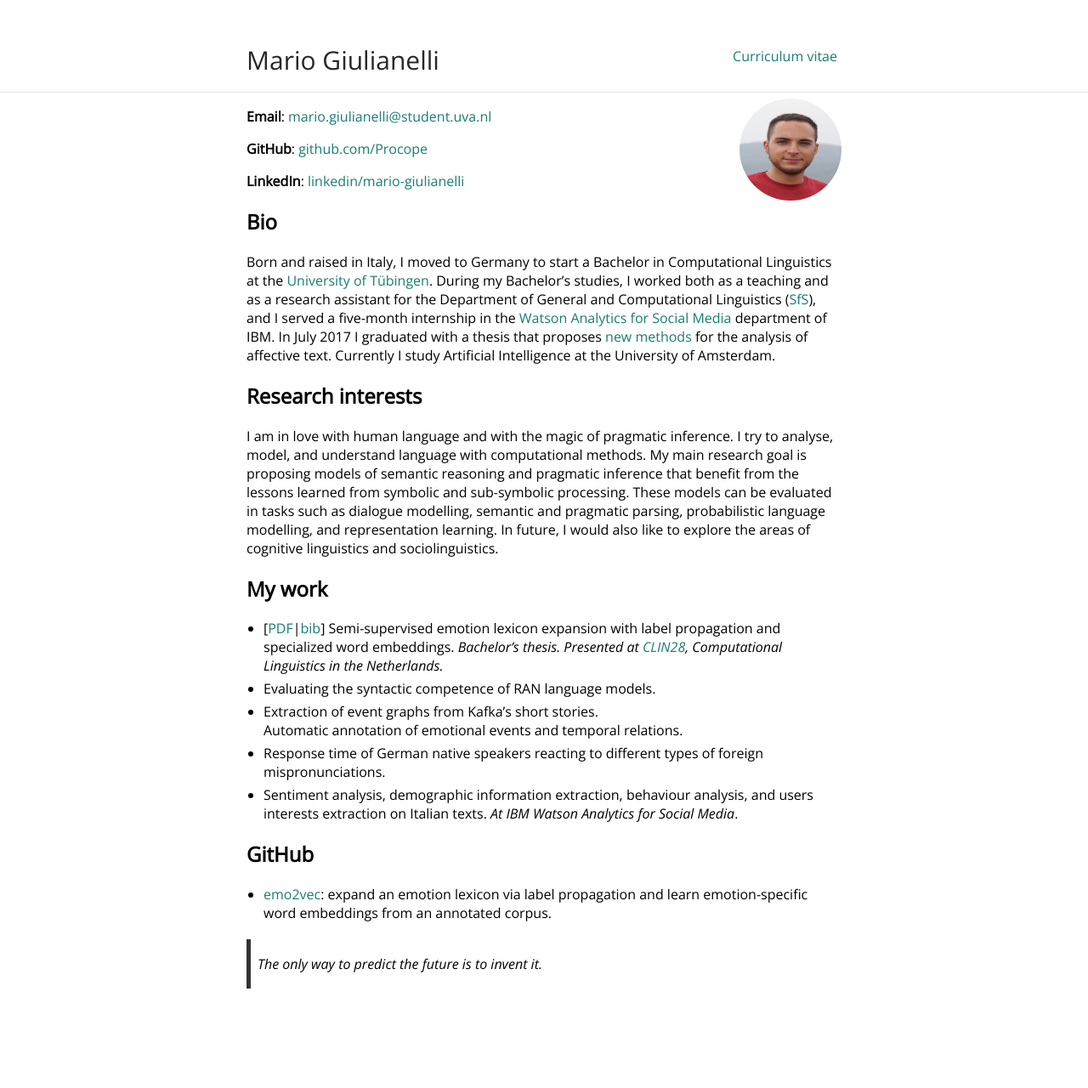
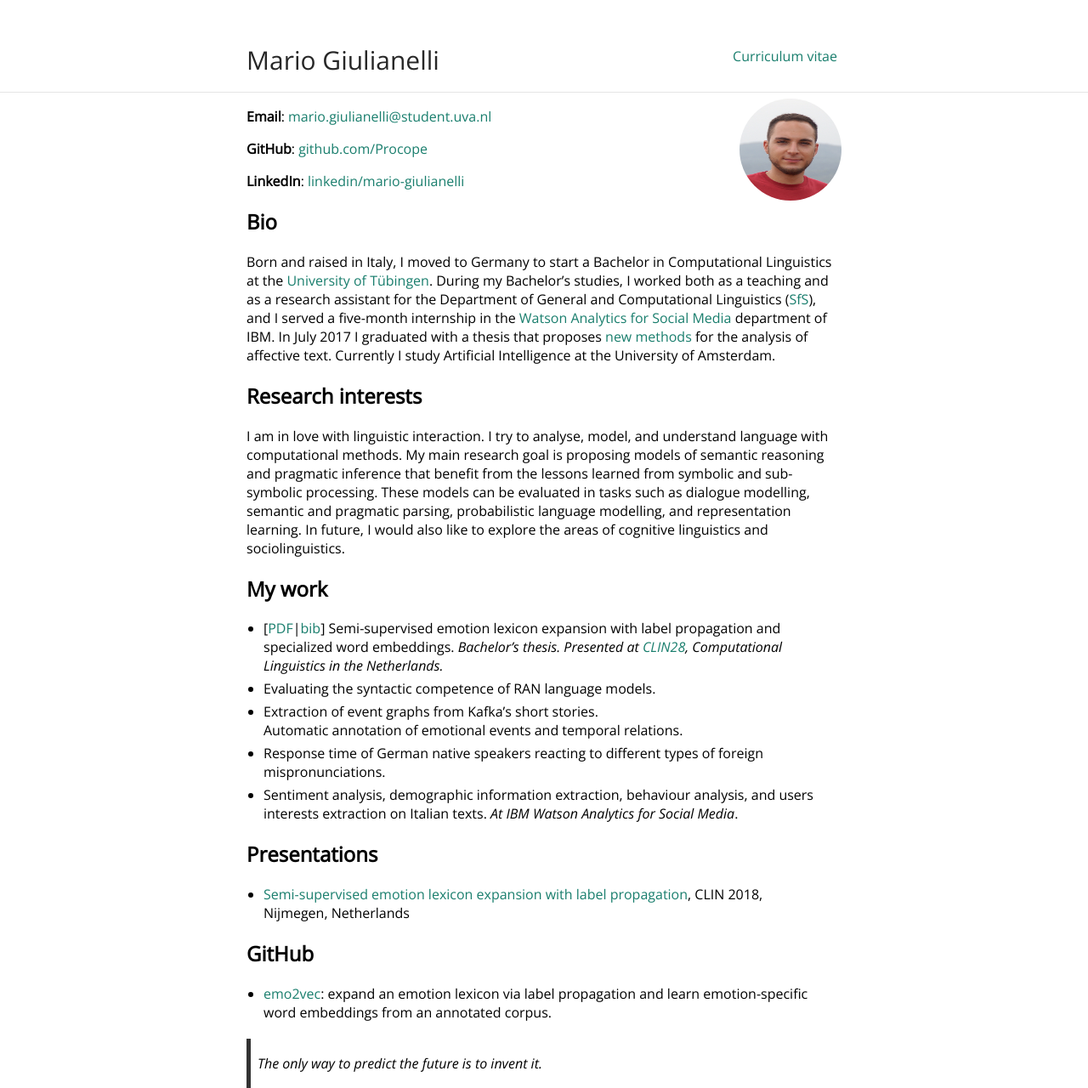
Before and after one commit to glnmario/glnmario.github.io, a Jekyll site: the page built from index.md, in a window 1280 px wide. Shown: the whole page at 85% size. Built offline with Jekyll 4.4.1, drawn with Linux system fonts in a browser that asks for light colours; before the commit the page ends 1163 px from its top, so only the background shows below that.

Commit message:
Update index.md

```diff
--- a/index.md
+++ b/index.md
@@ -18,7 +18,7 @@ thesis that proposes [new methods](https://arxiv.org/abs/1708.03910) for the ana
 Currently I study Artificial Intelligence at the University of Amsterdam.
 
 ## Research interests
-I am in love with human language and with the magic of pragmatic inference. I try to analyse, model, and understand language with computational methods. My main research goal is proposing models of semantic reasoning and pragmatic inference that benefit from the lessons learned from symbolic and sub-symbolic processing.
+I am in love with linguistic interaction. I try to analyse, model, and understand language with computational methods. My main research goal is proposing models of semantic reasoning and pragmatic inference that benefit from the lessons learned from symbolic and sub-symbolic processing.
 These models can be evaluated in tasks such as dialogue modelling, semantic and pragmatic parsing, probabilistic language modelling, and representation learning. In future, I would also like to explore the areas of cognitive linguistics and sociolinguistics.
 
 ## My work
@@ -31,6 +31,9 @@ _Presented at [CLIN28](http://clin28.cls.ru.nl/#abstract-49), Computational Ling
 - Sentiment analysis, demographic information extraction, behaviour analysis, and users interests extraction
  on Italian texts. _At IBM Watson Analytics for Social Media_.
 
+## Presentations
+- [Semi-supervised emotion lexicon expansion with label propagation](CLIN28.pdf), CLIN 2018, Nijmegen, Netherlands
+
 ## GitHub
 - [emo2vec](https://github.com/Procope/emo2vec/blob/master/README.md): expand an emotion lexicon via label propagation and learn emotion-specific word embeddings from an annotated corpus.
 
```
